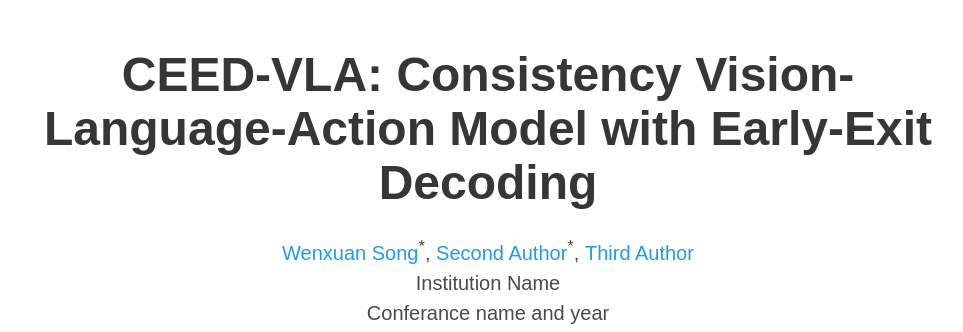
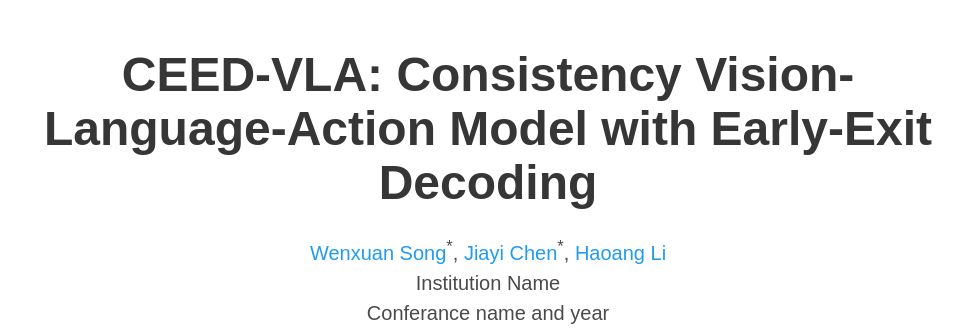
Before and after one commit to IRPN-EAI/CEED-VLA, a plain HTML site: page index.html in a window 1280 px wide. Shown: the top 332 px of the page, without its empty margins (152-1115 px from the left). Drawn offline with nearby package versions, Linux system fonts and the light colour scheme; some icons are missing; a web font is replaced by a local one.

Commit message:
Update index.html

```diff
--- a/index.html
+++ b/index.html
@@ -58,9 +58,9 @@
               <span class="author-block">
                 <a href="FIRST AUTHOR PERSONAL LINK" target="_blank">Wenxuan Song</a><sup>*</sup>,</span>
                 <span class="author-block">
-                  <a href="SECOND AUTHOR PERSONAL LINK" target="_blank">Second Author</a><sup>*</sup>,</span>
+                  <a href="SECOND AUTHOR PERSONAL LINK" target="_blank">Jiayi Chen</a><sup>*</sup>,</span>
                   <span class="author-block">
-                    <a href="THIRD AUTHOR PERSONAL LINK" target="_blank">Third Author</a>
+                    <a href="THIRD AUTHOR PERSONAL LINK" target="_blank">Haoang Li</a>
                   </span>
                   </div>
 
```
